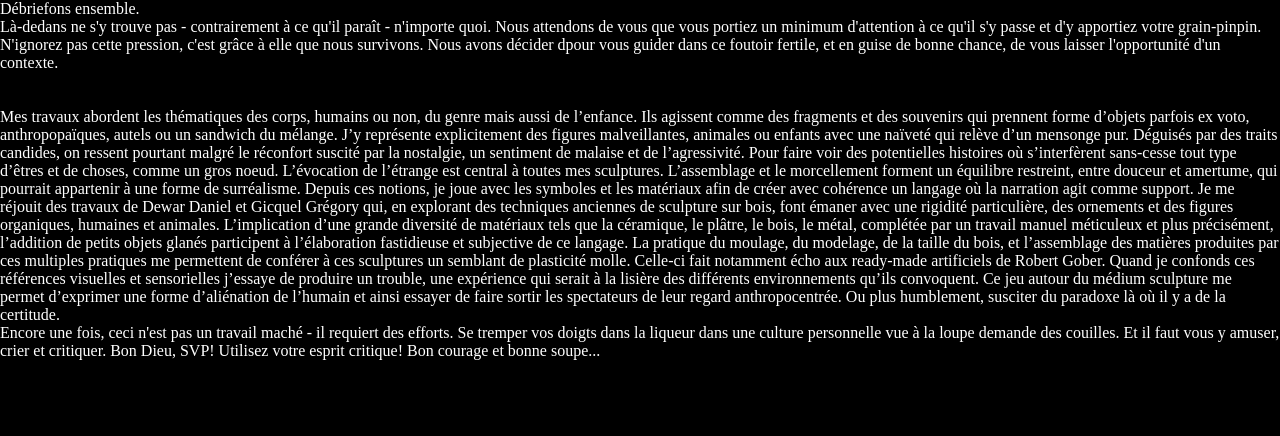
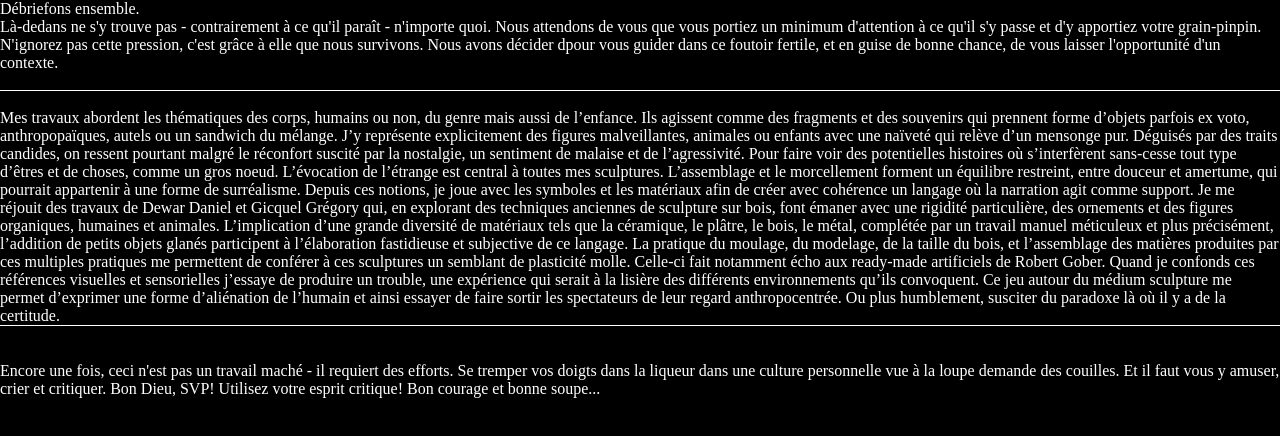
Before and after one commit to erynebustarret/plongetesdoigtsdanslasoupe.xyz, a plain HTML site: page lettre_deroulante.html in a window 1280 px wide. Drawn offline with Linux system fonts and the light colour scheme.

Commit message:
Update lettre_deroulante.html

```diff
--- a/lettre_deroulante.html
+++ b/lettre_deroulante.html
@@ -27,6 +27,9 @@
     et en guise de bonne chance, de vous laisser l'opportunité d'un contexte.
     <br>
     <br>
+    <div class="line">
+        <hr class="full-width-line">
+    </div>
     <br>
     Mes travaux abordent les thématiques des corps, humains ou non, du genre mais aussi de l’enfance. Ils agissent comme des fragments
     et des souvenirs qui prennent forme d’objets parfois ex voto, anthropopaïques, autels ou un sandwich du mélange. J’y représente
@@ -48,6 +51,11 @@
     et ainsi essayer de faire sortir les spectateurs de leur regard anthropocentrée.
     Ou plus humblement, susciter du paradoxe là où il y a de la certitude.
     <br>
+    <div class="line">
+        <hr class="full-width-line">
+    </div>
+    <br>
+    <br>
     Encore une fois, ceci n'est pas un travail maché - il requiert des efforts. Se tremper vos doigts dans la liqueur dans une culture
     personnelle vue à la loupe demande des couilles. Et il faut vous y amuser, crier et critiquer. Bon Dieu, SVP! Utilisez votre esprit
     critique!
```
